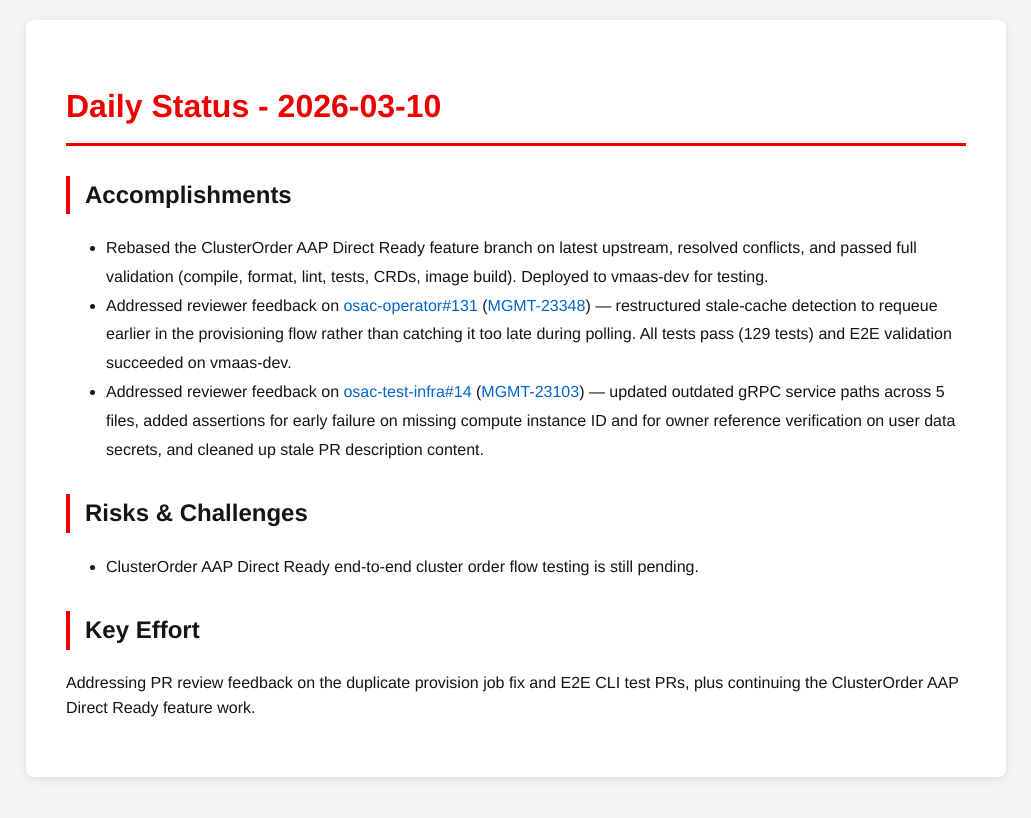
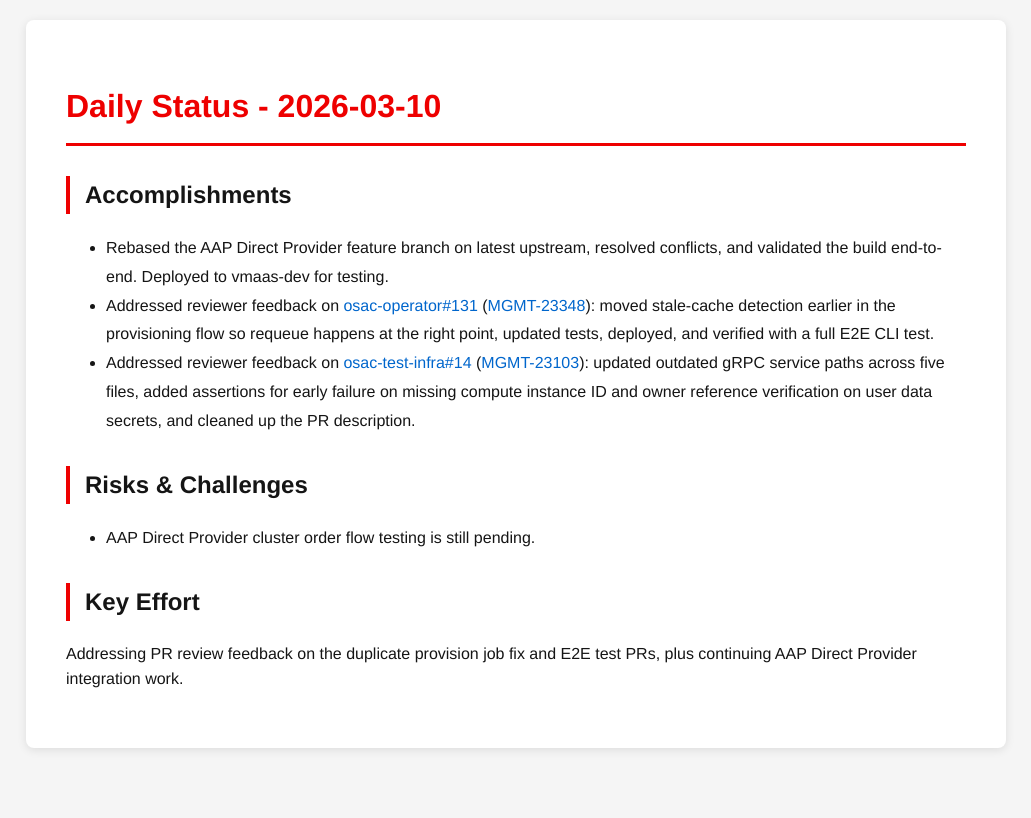
Before and after one commit to tzvatot/daily-status, a Jekyll site: the page built from 2026-03-10.md, in a window 1280 px wide. Shown: the top 818 px of the page, without its empty margins (124-1155 px from the left). Built offline with Jekyll 4.4.1, drawn with Linux system fonts in a browser that asks for light colours.

Commit message:
Daily status update - 2026-03-10

```diff
--- a/2026-03-10.md
+++ b/2026-03-10.md
@@ -7,12 +7,12 @@ date: 2026-03-10
 # Daily Status - 2026-03-10
 
 ## Accomplishments
-- Rebased the ClusterOrder AAP Direct Ready feature branch on latest upstream, resolved conflicts, and passed full validation (compile, format, lint, tests, CRDs, image build). Deployed to vmaas-dev for testing.
-- Addressed reviewer feedback on [osac-operator#131](https://github.com/osac-project/osac-operator/pull/131) ([MGMT-23348](https://issues.redhat.com/browse/MGMT-23348)) — restructured stale-cache detection to requeue earlier in the provisioning flow rather than catching it too late during polling. All tests pass (129 tests) and E2E validation succeeded on vmaas-dev.
-- Addressed reviewer feedback on [osac-test-infra#14](https://github.com/osac-project/osac-test-infra/pull/14) ([MGMT-23103](https://issues.redhat.com/browse/MGMT-23103)) — updated outdated gRPC service paths across 5 files, added assertions for early failure on missing compute instance ID and for owner reference verification on user data secrets, and cleaned up stale PR description content.
+- Rebased the AAP Direct Provider feature branch on latest upstream, resolved conflicts, and validated the build end-to-end. Deployed to vmaas-dev for testing.
+- Addressed reviewer feedback on [osac-operator#131](https://github.com/osac-project/osac-operator/pull/131) ([MGMT-23348](https://issues.redhat.com/browse/MGMT-23348)): moved stale-cache detection earlier in the provisioning flow so requeue happens at the right point, updated tests, deployed, and verified with a full E2E CLI test.
+- Addressed reviewer feedback on [osac-test-infra#14](https://github.com/osac-project/osac-test-infra/pull/14) ([MGMT-23103](https://issues.redhat.com/browse/MGMT-23103)): updated outdated gRPC service paths across five files, added assertions for early failure on missing compute instance ID and owner reference verification on user data secrets, and cleaned up the PR description.
 
 ## Risks & Challenges
-- ClusterOrder AAP Direct Ready end-to-end cluster order flow testing is still pending.
+- AAP Direct Provider cluster order flow testing is still pending.
 
 ## Key Effort
-Addressing PR review feedback on the duplicate provision job fix and E2E CLI test PRs, plus continuing the ClusterOrder AAP Direct Ready feature work.
+Addressing PR review feedback on the duplicate provision job fix and E2E test PRs, plus continuing AAP Direct Provider integration work.
```
